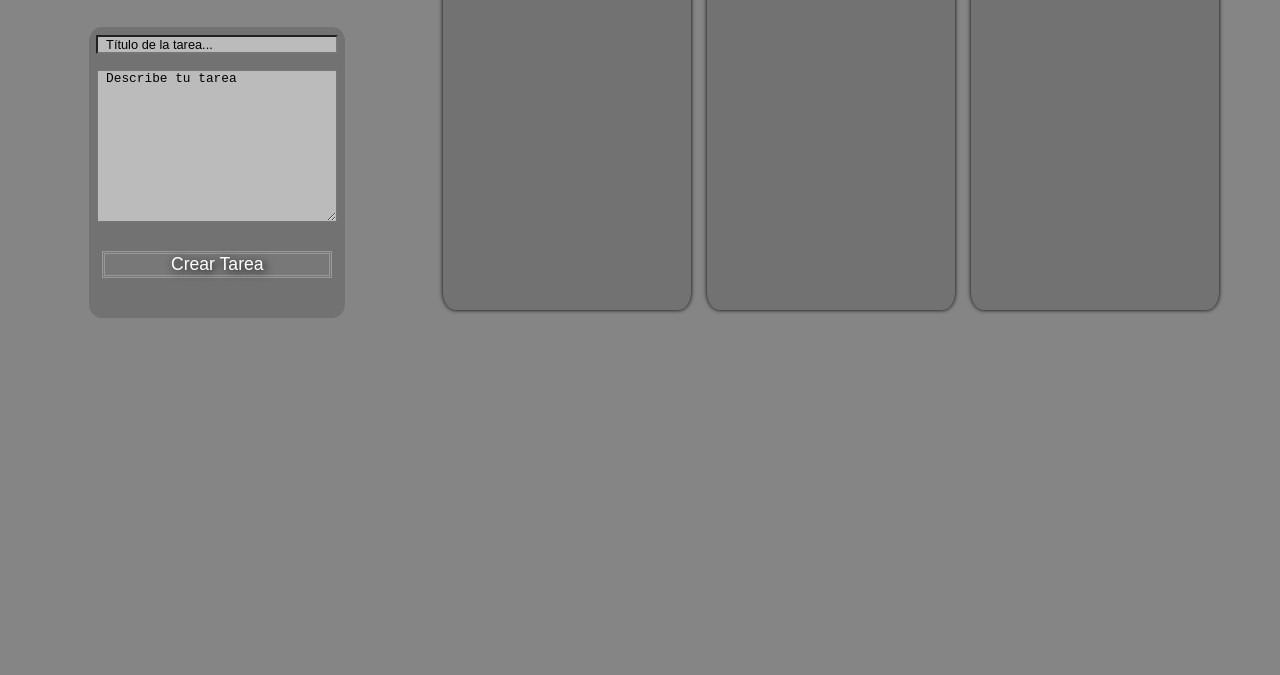
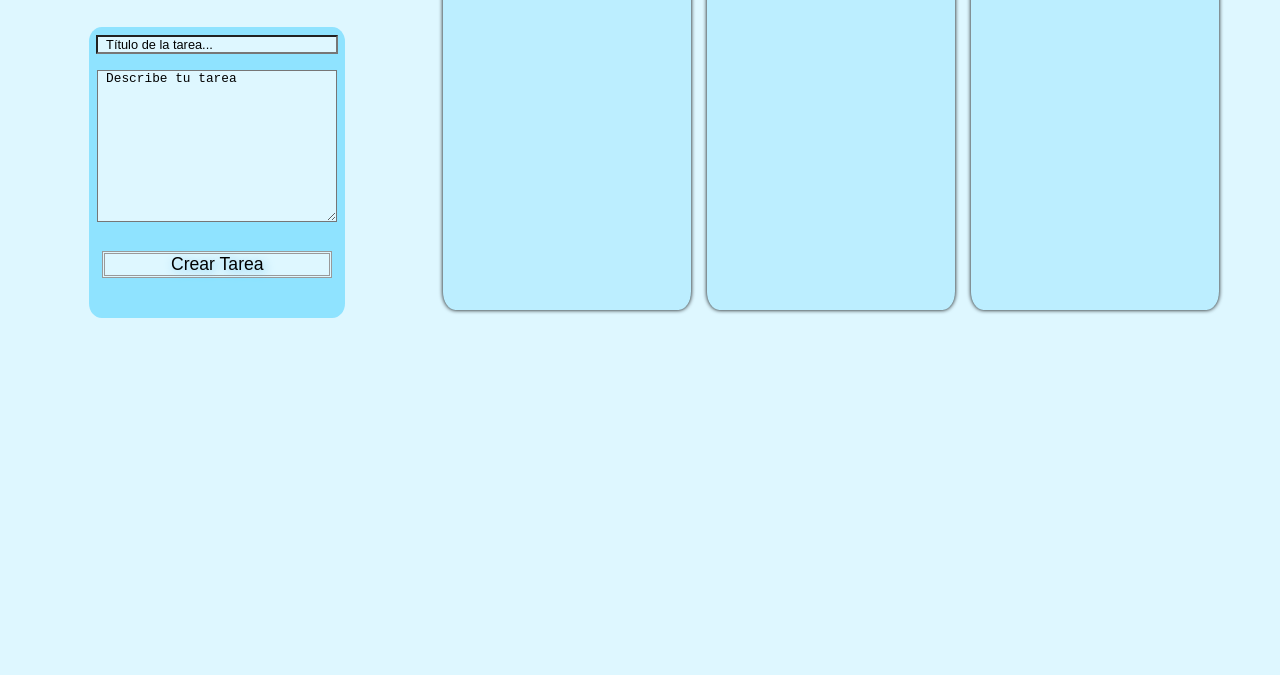
Before and after one commit to MrLadino/pRozo1, a plain HTML site: page index.html in a window 1280 px wide. Shown: the part 125-800 px from the top of the page. Drawn offline with Linux system fonts and the light colour scheme.

Commit message:
Update style.css

```diff
--- a/css/style.css
+++ b/css/style.css
@@ -8,7 +8,7 @@ body {
     display: flex;
     flex-direction: column;
     align-items: center;
-    background-color: #858585;
+    background-color: #def7ff;
 }
 
 header {
@@ -16,7 +16,7 @@ header {
     height: 10%;
     position: sticky;
     top: 0;
-    background-color: #2f2e2e91;
+    background-color: #8fe3ff;
 }
 
 header>h1 {
@@ -60,14 +60,14 @@ main>#sect-inputs {
         width: 16rem;
         height: 18.2rem;
         margin-top: 2rem;
-        background-color: #605e5e7b;
+        background-color: #8fe3ff;
         display: flex;
         flex-direction: column;
         align-items: center;
 
         & input,
         & textarea {
-            background-color: #bbbbbb;
+            background-color: #def7ff;
             width: 90%;
             margin: 0.5rem;
             font-size: 0.8rem;
@@ -83,9 +83,9 @@ main>#sect-inputs {
             width: 90%;
             font-size: 1.1rem;
             border: double #999999;
-            background-color: #787878;
-            color: #ffffff;
-        text-shadow: 2px 2px 10px #000000;
+            background-color: #def7ff;
+            color: #000000;
+        text-shadow: 2px 2px 10px #7cc8e9ed;
             cursor: pointer;
         }
 
@@ -94,7 +94,7 @@ main>#sect-inputs {
             border: double black;
             color: #000000;
             text-shadow: 0 0 10px #ffffff;
-            background-color: #7b7b7b;
+            background-color: #def7ff;
             font-weight: 900;
         }
     }
@@ -110,7 +110,7 @@ main>#sect-inputs {
 main>#sect-tasks {
     box-shadow:  0 0 4px #000000;
     border-radius: 5%;
-    background-color: #605e5e7b;
+    background-color: #bceeff;
     width: 20%;
     margin: 0.5rem;
     display: flex;
@@ -133,7 +133,7 @@ main>#sect-tasks {
 main>#sect-tasks2 {
     box-shadow:  0 0 4px #000000;
     border-radius: 5%;
-    background-color: #605e5e7b;
+    background-color: #bceeff;
     width: 20%;
     margin: 0.5rem;
     display: flex;
@@ -157,7 +157,7 @@ main>#sect-tasks2 {
 main>#sect-tasks3 {
     box-shadow:  0 0 4px #000000;
     border-radius: 5%;
-    background-color: #605e5e7b;
+    background-color: #bceeff;
     width: 20%;
     margin: 0.5rem;
     display: flex;
@@ -193,7 +193,7 @@ main>#sect-tasks3 {
     & .header-card {
         width: 100%;
         height: 45%;
-        background-color: #414040;
+        background-color: #0CB7F2;
         display: flex;
         justify-content: center;
         align-items: center;
@@ -201,7 +201,7 @@ main>#sect-tasks3 {
 
     & h2 {
         text-align: center;
-        color: #ffffff;
+        color: #000000;
         font-size: 1.5rem;
         width: 80%;
         font-weight: 900;
@@ -263,5 +263,5 @@ a {
 a:hover,
 a:focus {
     color: #3a3e3e;
-    text-shadow: 0 0 10px #04def7;
+    text-shadow: 0 0 10px #04def7;
 }
```
